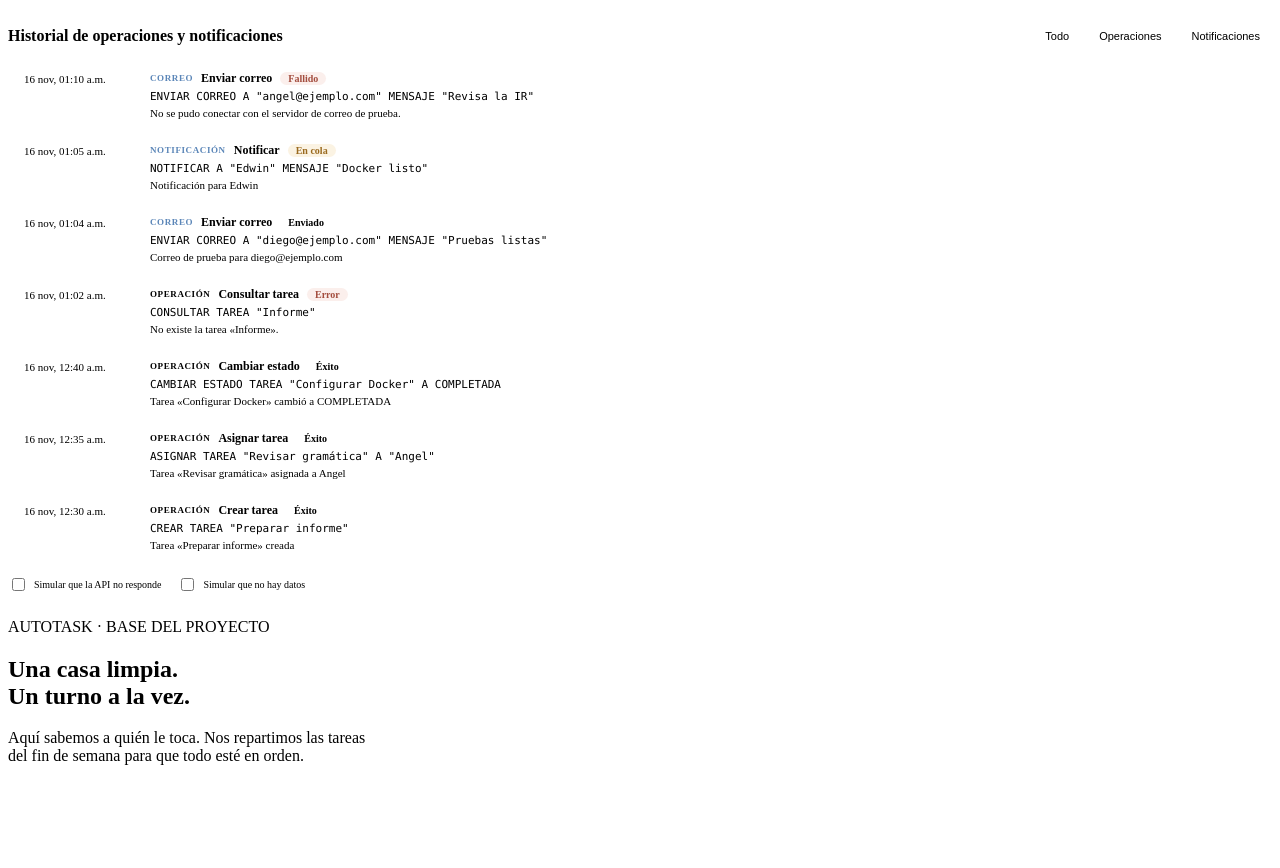
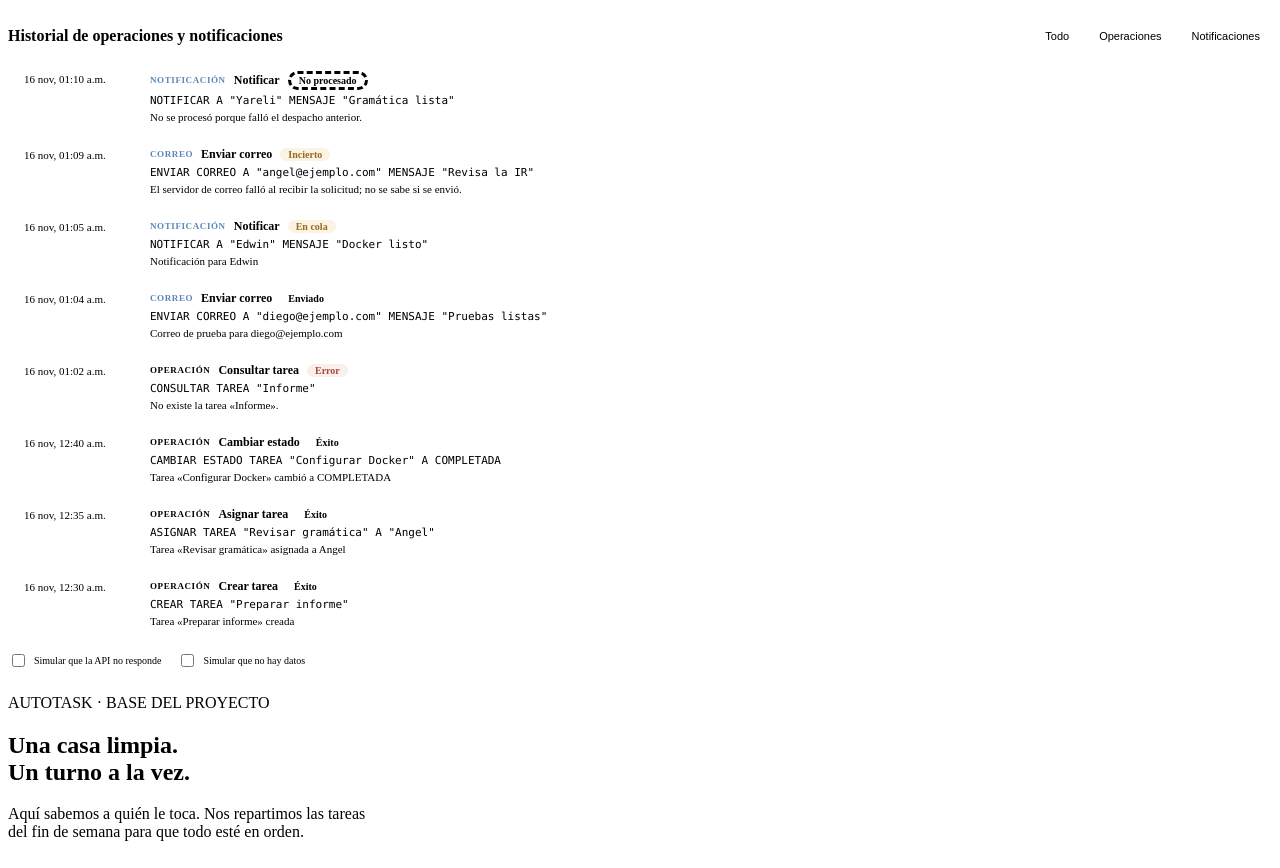
Before and after one commit to Angixs-zz/ProyectoAutomatas, a website with bundled scripts: page index.html in a window 1280 px wide. Shown: the part 957-1825 px from the top of the page. Built offline with nearby package versions, Linux system fonts and the light colour scheme.

Commit message:
feat(tablero): mostrar resultados incierto y no procesado en el historial (#8)

```diff
--- a/tablero-ejemplos.js
+++ b/tablero-ejemplos.js
@@ -8,8 +8,10 @@ import { crearRepositorioEnMemoria } from './src/semantica/repositorio-memoria.j
 export const ESTADOS_TABLERO = ['PENDIENTE', 'EN_PROGRESO', 'COMPLETADA', 'CANCELADA'];
 
 // Del más reciente al más antiguo. tipo: operacion | notificacion | correo.
+// resultado: exito | error (operaciones); en_cola | enviado | fallido | incierto | no_procesado (notificaciones y correos).
 export const HISTORIAL_EJEMPLO = [
-  { id: 'hist_7', fecha: '2026-11-15T19:10:00-06:00', tipo: 'correo', operacion: 'enviar_correo', instruccion: 'ENVIAR CORREO A "angel@ejemplo.com" MENSAJE "Revisa la IR"', resultado: 'fallido', detalle: 'No se pudo conectar con el servidor de correo de prueba.' },
+  { id: 'hist_8', fecha: '2026-11-15T19:10:00-06:00', tipo: 'notificacion', operacion: 'notificar', instruccion: 'NOTIFICAR A "Yareli" MENSAJE "Gramática lista"', usuarioId: 'user_1', resultado: 'no_procesado', detalle: 'No se procesó porque falló el despacho anterior.' },
+  { id: 'hist_7', fecha: '2026-11-15T19:09:00-06:00', tipo: 'correo', operacion: 'enviar_correo', instruccion: 'ENVIAR CORREO A "angel@ejemplo.com" MENSAJE "Revisa la IR"', resultado: 'incierto', detalle: 'El servidor de correo falló al recibir la solicitud; no se sabe si se envió.' },
   { id: 'hist_6', fecha: '2026-11-15T19:05:00-06:00', tipo: 'notificacion', operacion: 'notificar', instruccion: 'NOTIFICAR A "Edwin" MENSAJE "Docker listo"', usuarioId: 'user_4', resultado: 'en_cola', detalle: 'Notificación para Edwin' },
   { id: 'hist_5', fecha: '2026-11-15T19:04:00-06:00', tipo: 'correo', operacion: 'enviar_correo', instruccion: 'ENVIAR CORREO A "diego@ejemplo.com" MENSAJE "Pruebas listas"', resultado: 'enviado', detalle: 'Correo de prueba para diego@ejemplo.com' },
   { id: 'hist_4', fecha: '2026-11-15T19:02:00-06:00', tipo: 'operacion', operacion: 'consultar', instruccion: 'CONSULTAR TAREA "Informe"', resultado: 'error', detalle: 'No existe la tarea «Informe».' },
--- a/tablero.css
+++ b/tablero.css
@@ -46,7 +46,8 @@
 .history-result{font-size:10px;font-weight:700;border:1px solid var(--line);border-radius:999px;padding:1px 8px}
 .history-result[data-resultado="exito"],.history-result[data-resultado="enviado"]{color:var(--green);border-color:var(--green)}
 .history-result[data-resultado="error"],.history-result[data-resultado="fallido"]{color:var(--error);background:var(--error-bg);border-color:var(--error-line)}
-.history-result[data-resultado="en_cola"]{color:var(--aviso);background:var(--aviso-bg);border-color:var(--aviso-line)}
+.history-result[data-resultado="no_procesado"]{color:var(--muted);border-style:dashed}
+.history-result[data-resultado="en_cola"],.history-result[data-resultado="incierto"]{color:var(--aviso);background:var(--aviso-bg);border-color:var(--aviso-line)}
 .history-instruction{font:11px ui-monospace,'Cascadia Code',Consolas,monospace;color:var(--ink);overflow-wrap:anywhere}
 .history-detail{margin:0;font-size:11px;color:var(--muted)}
 .history-list:empty,.board-columns:empty{display:none}
--- a/tablero.js
+++ b/tablero.js
@@ -18,7 +18,10 @@ const NOMBRE_OPERACION = {
   crear: 'Crear tarea', asignar: 'Asignar tarea', cambiar_estado: 'Cambiar estado', consultar: 'Consultar tarea',
   listar: 'Listar tareas', notificar: 'Notificar', enviar_correo: 'Enviar correo', condicional: 'Condicional',
 };
-const NOMBRE_RESULTADO = { exito: 'Éxito', error: 'Error', en_cola: 'En cola', enviado: 'Enviado', fallido: 'Fallido' };
+// incierto y no_procesado vienen de la ejecución parcial del ejecutor (docs/contrato-ir.md, PR #30).
+const NOMBRE_RESULTADO = {
+  exito: 'Éxito', error: 'Error', en_cola: 'En cola', enviado: 'Enviado', fallido: 'Fallido', incierto: 'Incierto', no_procesado: 'No procesado',
+};
 
 let historial = [];
 let filtro = 'todo';
```
Also changed, not shown: tests/tablero-ejemplos.test.js (+2 -2 lines).
